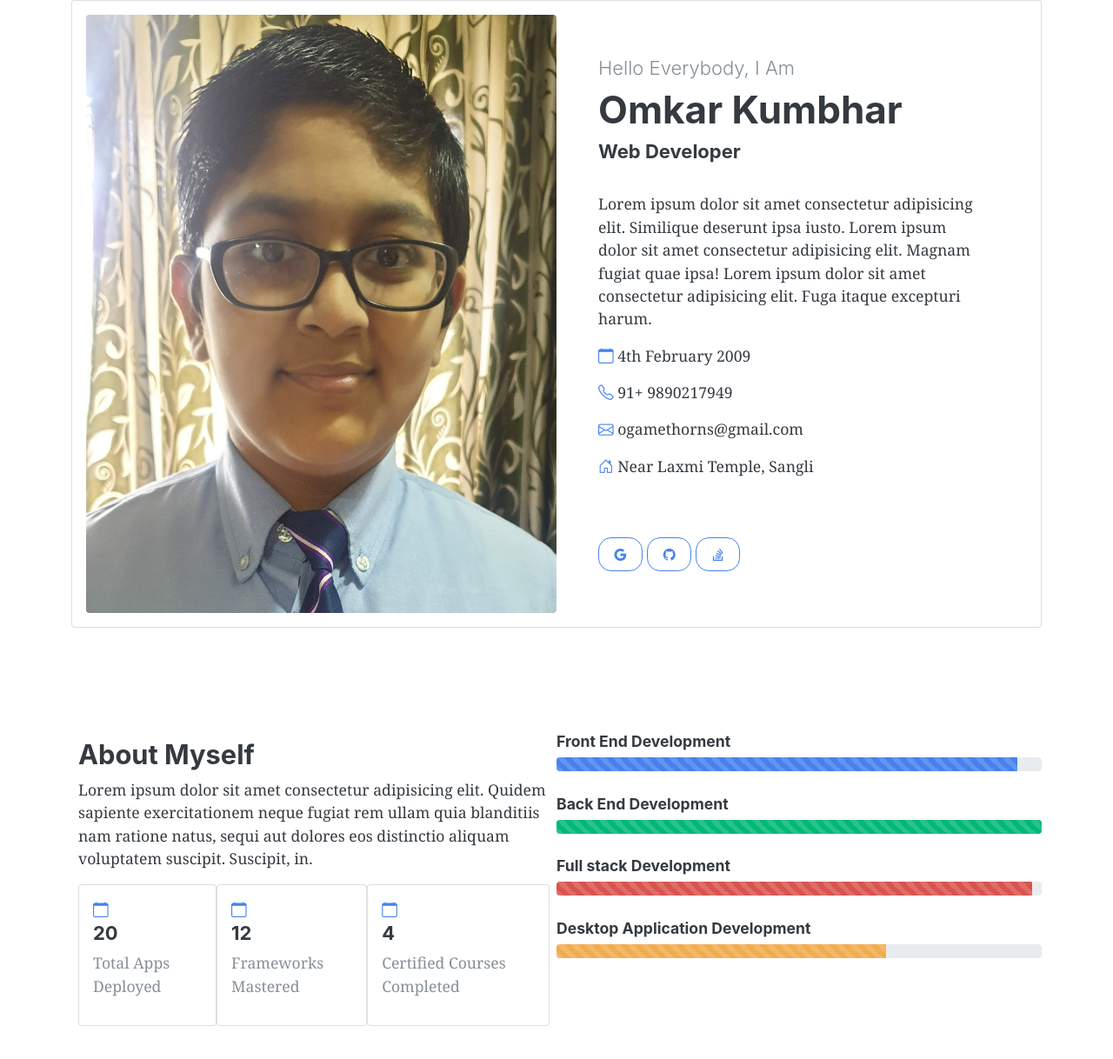
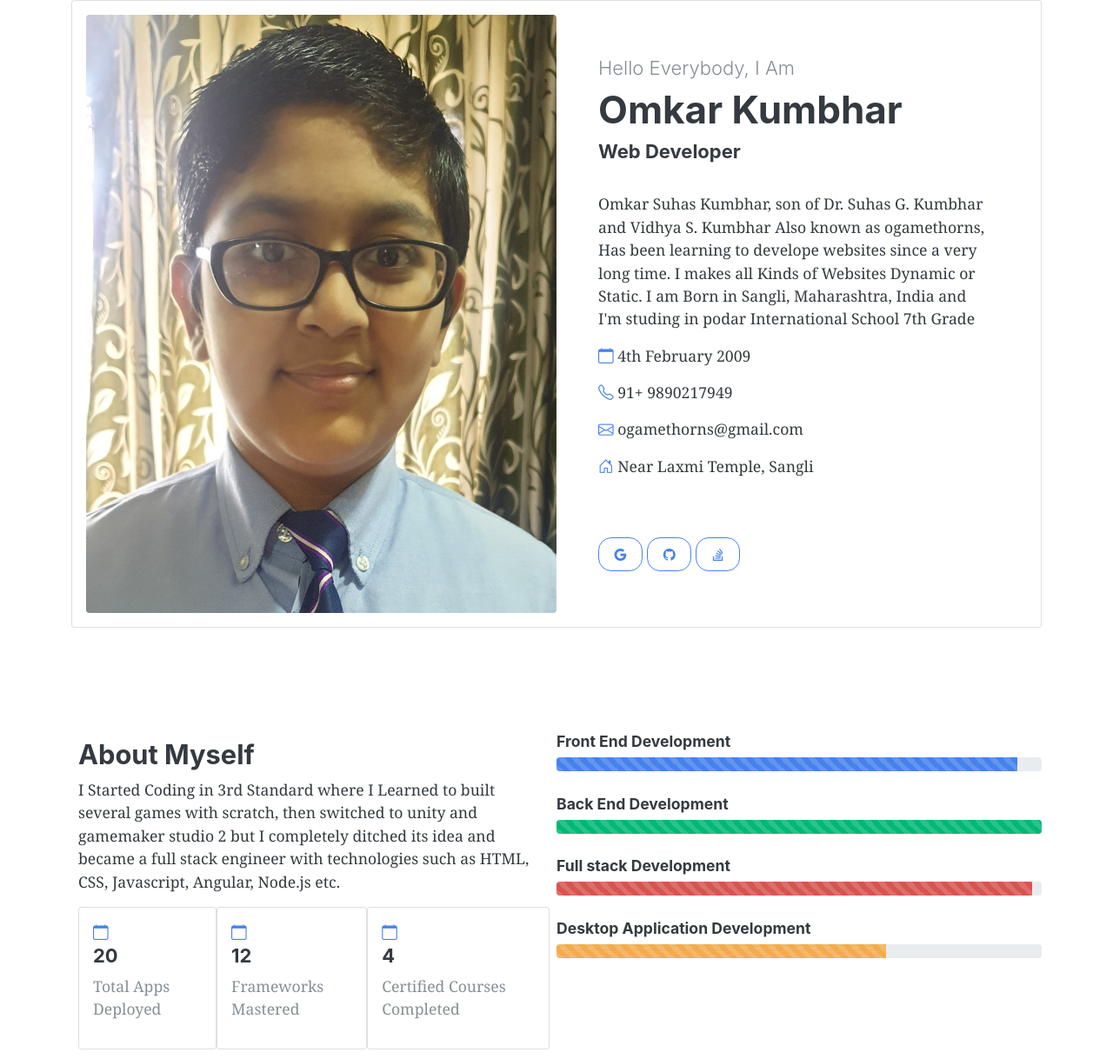
Before and after one commit to Omkar-IshanBookLife/OmkarKumbharPortfolio, a plain HTML site: page index.html in a window 1280 px wide. Shown: the part 130-1348 px from the top of the page at 87% size. Drawn offline with nearby package versions, Linux system fonts and the light colour scheme.

Commit message:
Update index.html

```diff
--- a/index.html
+++ b/index.html
@@ -49,9 +49,7 @@
                         <h1>Omkar Kumbhar</h1>
                         <h5>Web Developer</h5><br>
                         <p>
-                            Lorem ipsum dolor sit amet consectetur adipisicing elit. Similique deserunt ipsa iusto.
-                            Lorem ipsum dolor sit amet consectetur adipisicing elit. Magnam fugiat quae ipsa! Lorem
-                            ipsum dolor sit amet consectetur adipisicing elit. Fuga itaque excepturi harum.
+                            Omkar Suhas Kumbhar, son of Dr. Suhas G. Kumbhar and Vidhya S. Kumbhar Also known as ogamethorns, Has been learning to develope websites since a very long time. I makes all Kinds of Websites Dynamic or Static. I am Born in Sangli, Maharashtra, India and I'm studing in podar International School 7th Grade
                         </p>
                         <p><i class="bi bi-calendar text-primary"></i> 4th February 2009</p>
                         <p><i class="bi bi-telephone text-primary"></i> 91+ 9890217949</p>
@@ -71,9 +69,7 @@
             <div class="d-flex">
                 <div class="w-50 p-2">
                     <h3>About Myself</h3>
-                    <p>Lorem ipsum dolor sit amet consectetur adipisicing elit. Quidem sapiente exercitationem neque
-                        fugiat rem ullam quia blanditiis nam ratione natus, sequi aut dolores eos distinctio aliquam
-                        voluptatem suscipit. Suscipit, in.</p>
+                    <p>I Started Coding in 3rd Standard where I Learned to built several games with scratch, then switched to unity and gamemaker studio 2 but I completely ditched its idea and became a full stack engineer with technologies such as HTML, CSS, Javascript, Angular, Node.js etc.</p>
                     <div class="d-flex">
                         <div class="card">
                             <div class="card-body">
```
